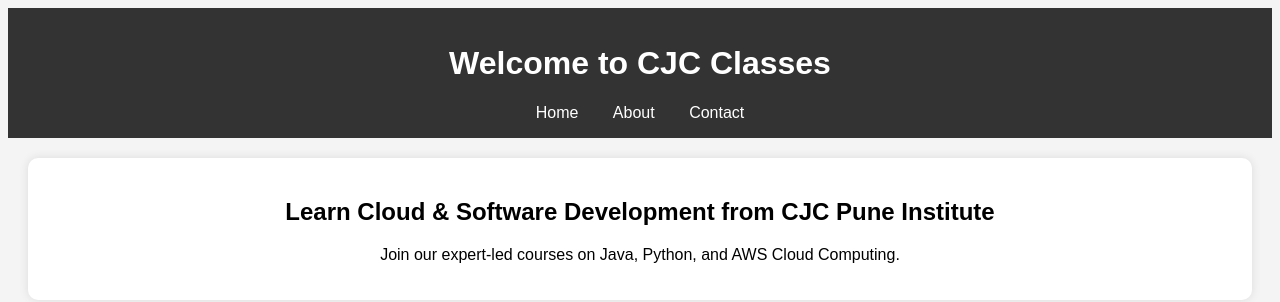
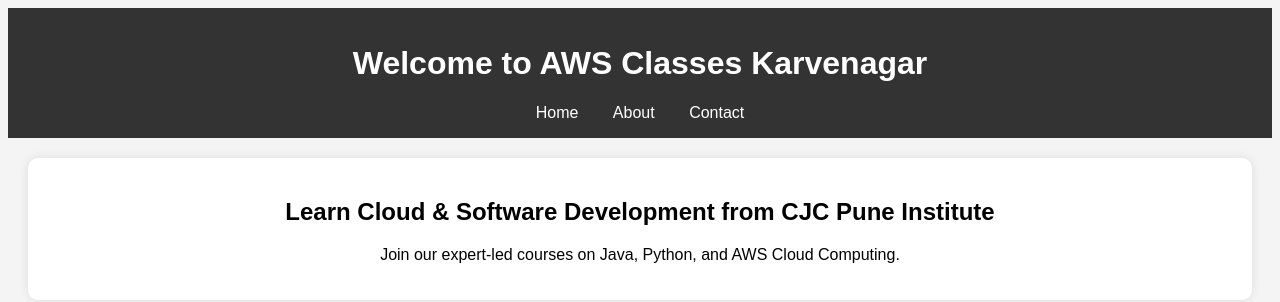
Before and after one commit to hitu-1995/jenkinsPipelineRepo, a plain HTML site: page index.html in a window 1280 px wide. Drawn offline with Linux system fonts and the light colour scheme.

Commit message:
Update index.html

```diff
--- a/index.html
+++ b/index.html
@@ -8,7 +8,7 @@
 </head>
 <body>
     <header>
-        <h1>Welcome to CJC Classes</h1>
+        <h1>Welcome to AWS Classes Karvenagar </h1>
         <nav>
             <a href="index.html">Home</a>
             <a href="about.html">About</a>
```
